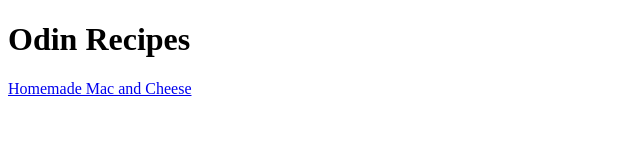
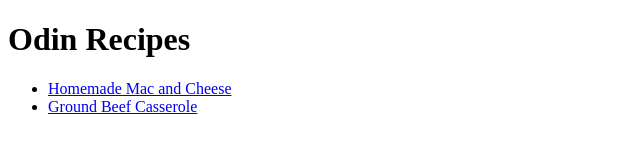
Before and after one commit to jmilljr24/odin-recipes, a plain HTML site: page index.html in a window 1280 px wide. Shown: the whole page, without its empty margins (0-640 px from the left). Drawn offline with Linux system fonts and the light colour scheme.

Commit message:
Add link to recipe groundbeefcasserole.html

```diff
--- a/index.html
+++ b/index.html
@@ -6,6 +6,9 @@
 </head>
 <body>
     <h1>Odin Recipes</h1>
-    <a href="./recipes/macandcheese.html">Homemade Mac and Cheese</a>
+    <ul>
+    <li><a href="./recipes/macandcheese.html">Homemade Mac and Cheese</a></li>
+    <li><a href="./recipes/groundbeefcasserole.html">Ground Beef Casserole</a></li>
+    </ul>
 </body>
 </html>
```
